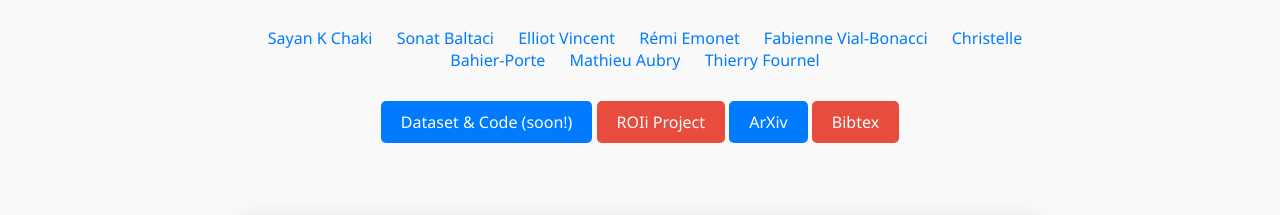
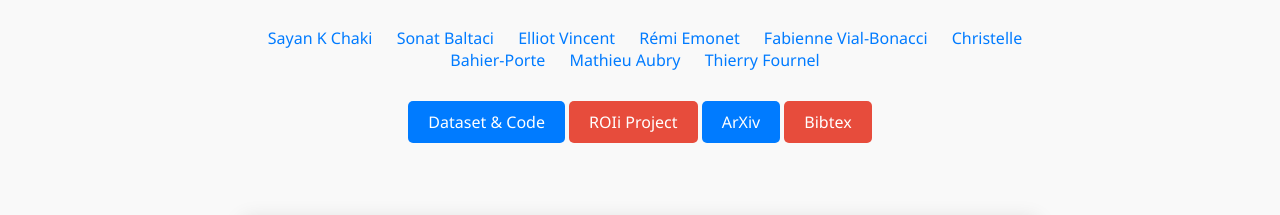
Before and after one commit to printed-ornaments/printed-ornaments.github.io, a plain HTML site: page index.html in a window 1280 px wide. Shown: the part 481-696 px from the top of the page. Drawn offline with Linux system fonts and the light colour scheme.

Commit message:
Update index.html

```diff
--- a/index.html
+++ b/index.html
@@ -273,7 +273,7 @@
   <a href="https://orcid.org/0000-0002-1613-4594" target="_blank">Thierry Fournel</a>
 </div>
 <div class="button-container">
-  <a href="https://github.com/printed-ornaments/reys-dataset" class="button-blue">Dataset & Code (soon!)</a>
+  <a href="https://github.com/printed-ornaments/reys-dataset" class="button-blue">Dataset & Code</a>
   <a href="https://ro2i.hypotheses.org/" class="cool-button">ROIi Project</a>
   <a href="https://www.arxiv.org/abs/2408.08633" class="button-blue">ArXiv</a>
   <a onclick="scrollToSection('bibtex-section')" class="cool-button">Bibtex</a>
@@ -370,7 +370,7 @@
       <!-- HTML for the image button 2 -->
       <a href="https://github.com/printed-ornaments/reys-dataset" class="image-button">
         <img src="./images/reys-dataset.png" alt="Button Image 2" width="200px" height="275px">
-        <span class="image-button-text">Code (soon!)</span>
+        <span class="image-button-text">Code</span>
       </a>
 
       <!-- HTML for the image button 3 -->
```
